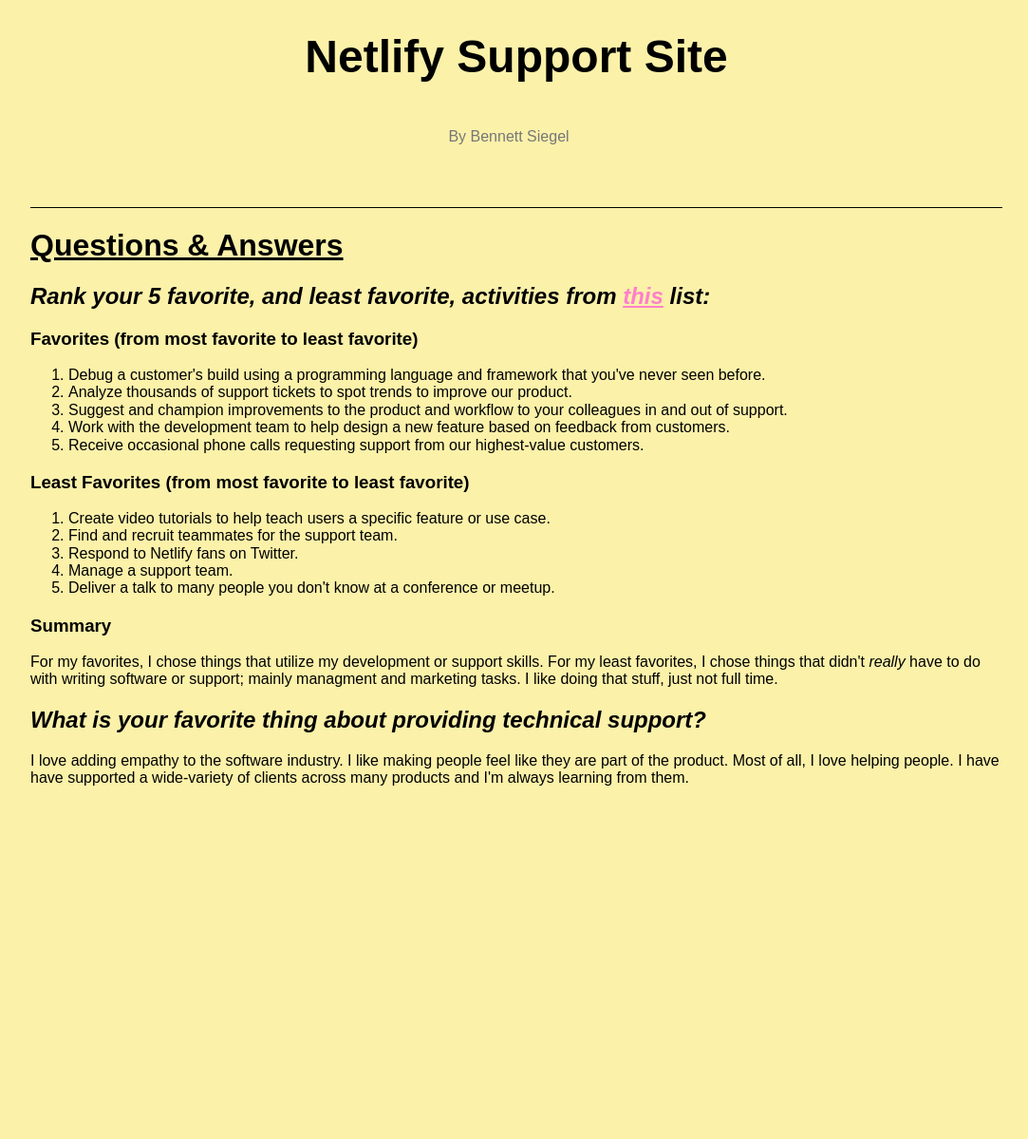
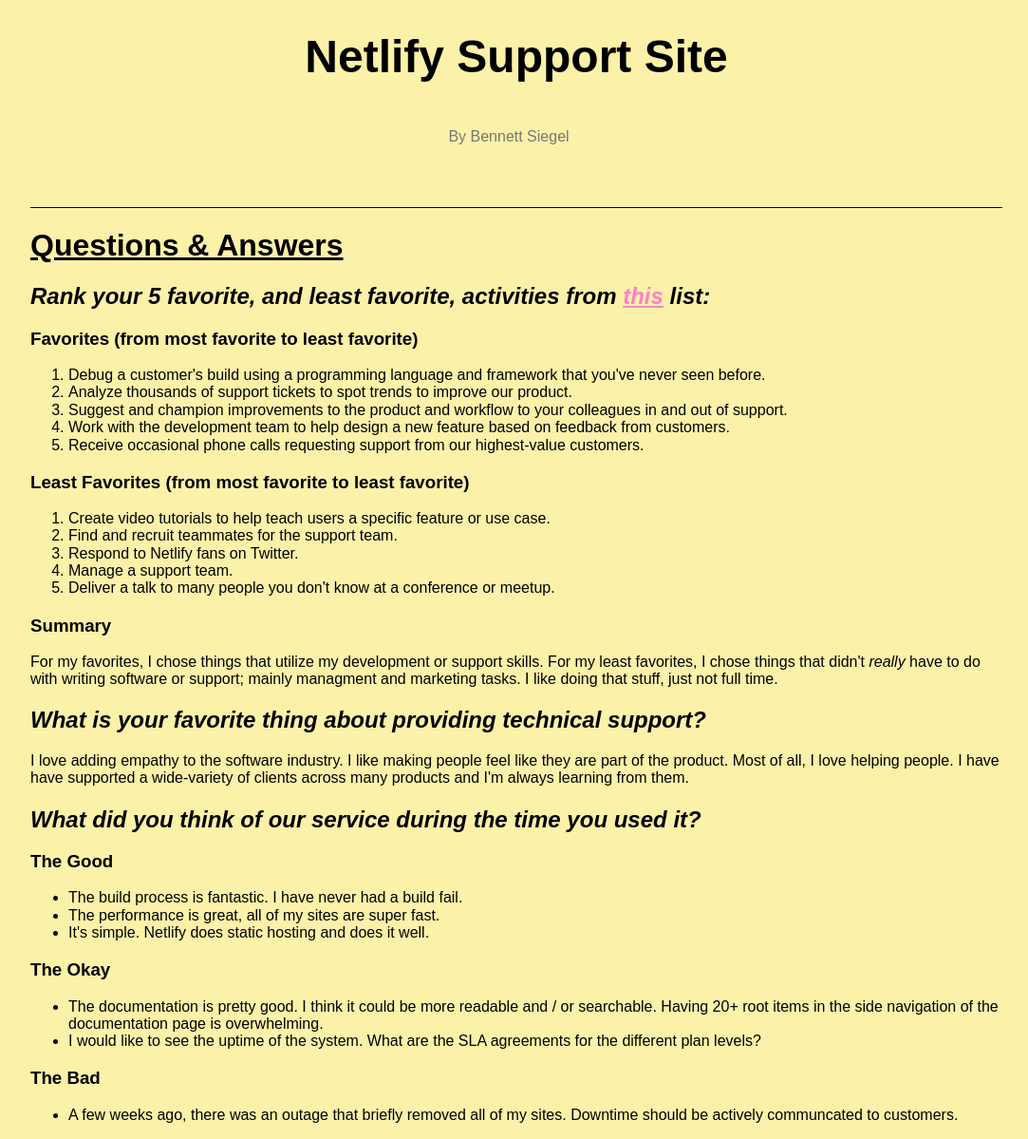
Before and after one commit to siegbenn/netlify-support, a Jekyll site: the page built from index.md, in a window 1280 px wide. Shown: the whole page at 95% size, without its empty margins (96-1179 px from the left). Built offline with Jekyll 4.4.1, drawn with Linux system fonts in a browser that asks for light colours; before the commit the page ends 900 px from its top, so only the background shows below that.

Commit message:
Finished what did you think about netlify question.

```diff
--- a/_layouts/home.html
+++ b/_layouts/home.html
@@ -44,6 +44,23 @@
         <h2 class="i">What is your favorite thing about providing technical support?</h2>
         <p>I love adding empathy to the software industry. I like making people feel like they are part of the product. Most of all, I love helping people. I have have supported a wide-variety of clients across many products and I'm always learning from them.</p>
         <p>
+
+        <h2 class="i">What did you think of our service during the time you used it?</h2>
+        <h3>The Good</h3>
+        <ul>
+        <li>The build process is fantastic. I have never had a build fail.</li>
+        <li>The performance is great, all of my sites are super fast.</li>
+        <li>It's simple. Netlify does static hosting and does it well.</li>
+        </ul>
+        <h3>The Okay</h3>
+        <ul>
+        <li>The documentation is pretty good. I think it could be more readable and / or searchable. Having 20+ root items in the side navigation of the documentation page is overwhelming.</li>
+        <li>I would like to see the uptime of the system. What are the SLA agreements for the different plan levels?</li>
+        </ul>
+        <h3>The Bad</h3>
+        <ul>
+        <li>A few weeks ago, there was an outage that briefly removed all of my sites. Downtime should be actively communcated to customers.</li>
+        </ul>
         </div>
     </body>
 </html>
```
